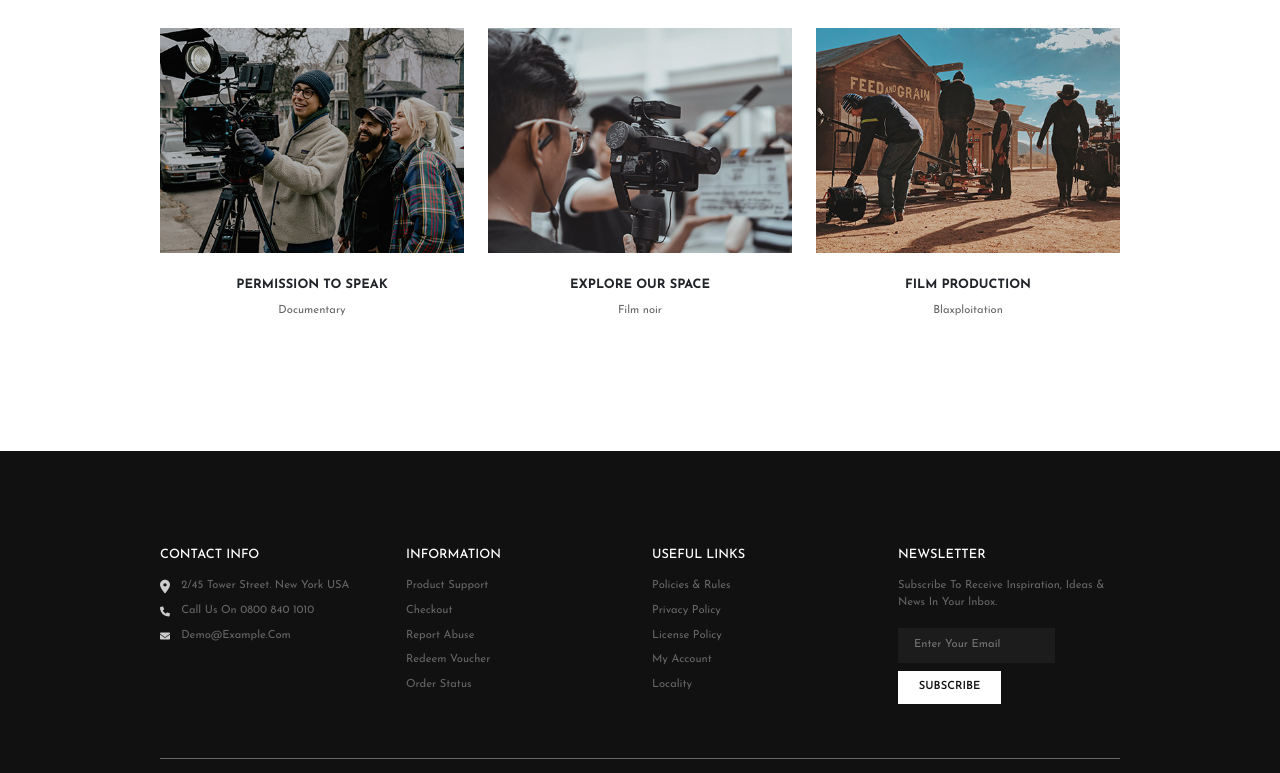
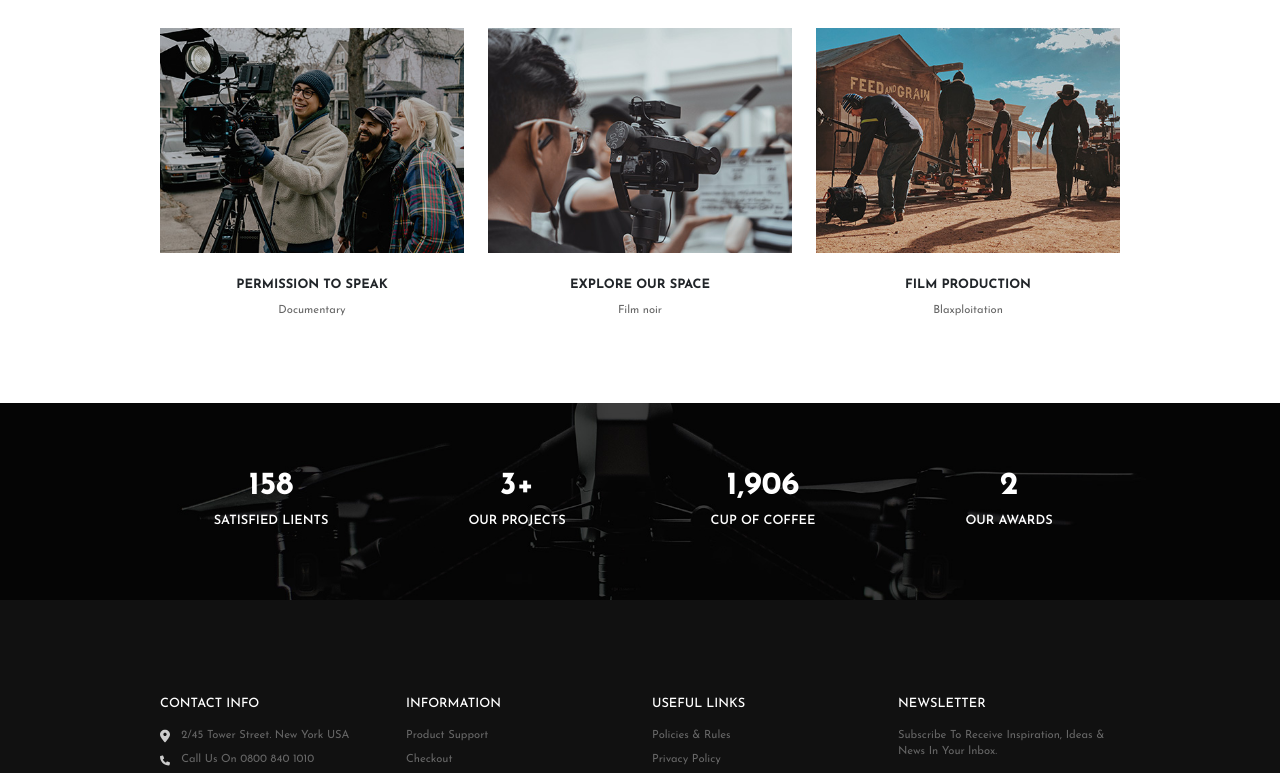
Before and after one commit to micheleTummolo/proj-html-vuejs, a Vue app: page / in a window 1280 px wide. Shown: the part 1549-2322 px from the top of the page. Built offline with nearby package versions, Linux system fonts and the light colour scheme.

Commit message:
Done "Number" section

```diff
--- a/src/components/AppMain.vue
+++ b/src/components/AppMain.vue
@@ -2,12 +2,14 @@
 import AppWhatWeDo from './AppWhatWeDo.vue';
 import AppAboutAs from './AppAboutAs.vue';
 import AppYourWatchlist from './AppYourWatchlist.vue';
+import AppNumber from './AppNumber.vue';
 
 export default {
     components: {
         AppWhatWeDo,
         AppAboutAs,
         AppYourWatchlist,
+        AppNumber,
     }
 }
 </script>
@@ -15,6 +17,7 @@ export default {
     <AppWhatWeDo></AppWhatWeDo>
     <AppAboutAs></AppAboutAs>
     <AppYourWatchlist></AppYourWatchlist>
+    <AppNumber></AppNumber>
 </template>
 <style lang="">
 
--- /dev/null
+++ b/src/components/AppNumber.vue
@@ -0,0 +1,46 @@
+<script>
+export default {
+
+}
+</script>
+<template>
+    <div class="container_number">
+        <div class="row row-cols-4">
+            <div class="col text-center">
+                <h1>158</h1>
+                <h4>SATISFIED LIENTS</h4>
+            </div>
+            <div class="col text-center">
+                <h1>3+</h1>
+                <h4>OUR PROJECTS</h4>
+            </div>
+            <div class="col text-center">
+                <h1>1,906</h1>
+                <h4>CUP OF COFFEE</h4>
+            </div>
+            <div class="col text-center">
+                <h1>2</h1>
+                <h4>OUR AWARDS</h4>
+            </div>
+        </div>
+    </div>
+</template>
+<style lang="scss">
+.container_number {
+    padding: 4rem 10rem;
+    background-image: url('../assets/images/Parallax-01.jpg');
+    background-size: cover;
+    background-position: center;
+    color: #ffffff;
+
+    h1 {
+        font-size: 2rem;
+        font-weight: 800;
+    }
+
+    h4 {
+        font-size: .8rem;
+        font-weight: 600;
+    }
+}
+</style>
--- a/src/components/AppYourWatchlist.vue
+++ b/src/components/AppYourWatchlist.vue
@@ -63,7 +63,7 @@ export default {
 </template>
 <style lang="scss">
 .container_whatclist {
-    padding: 6rem 10rem;
+    padding: 6rem 10rem 3rem;
 
     h5 {
         font-size: .7rem;
```
